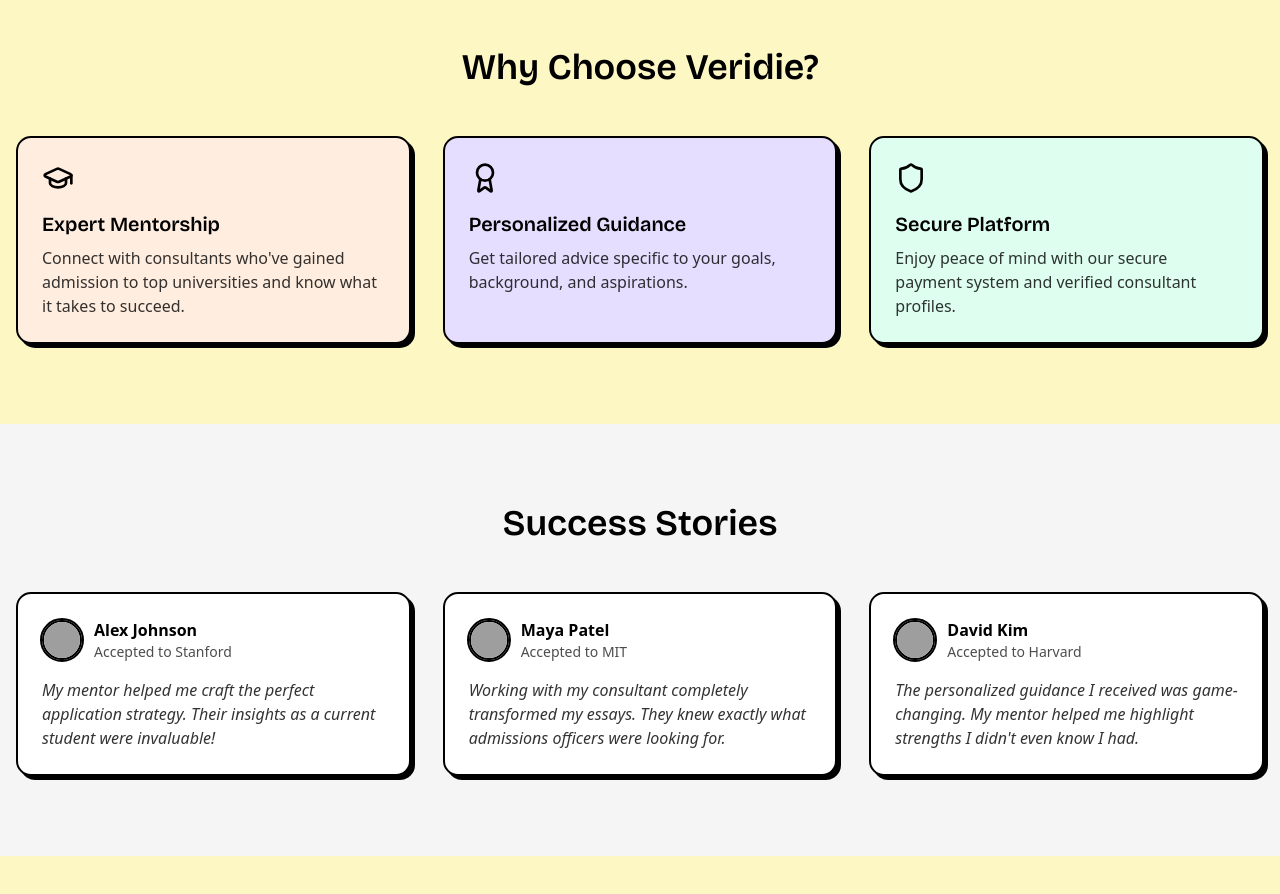
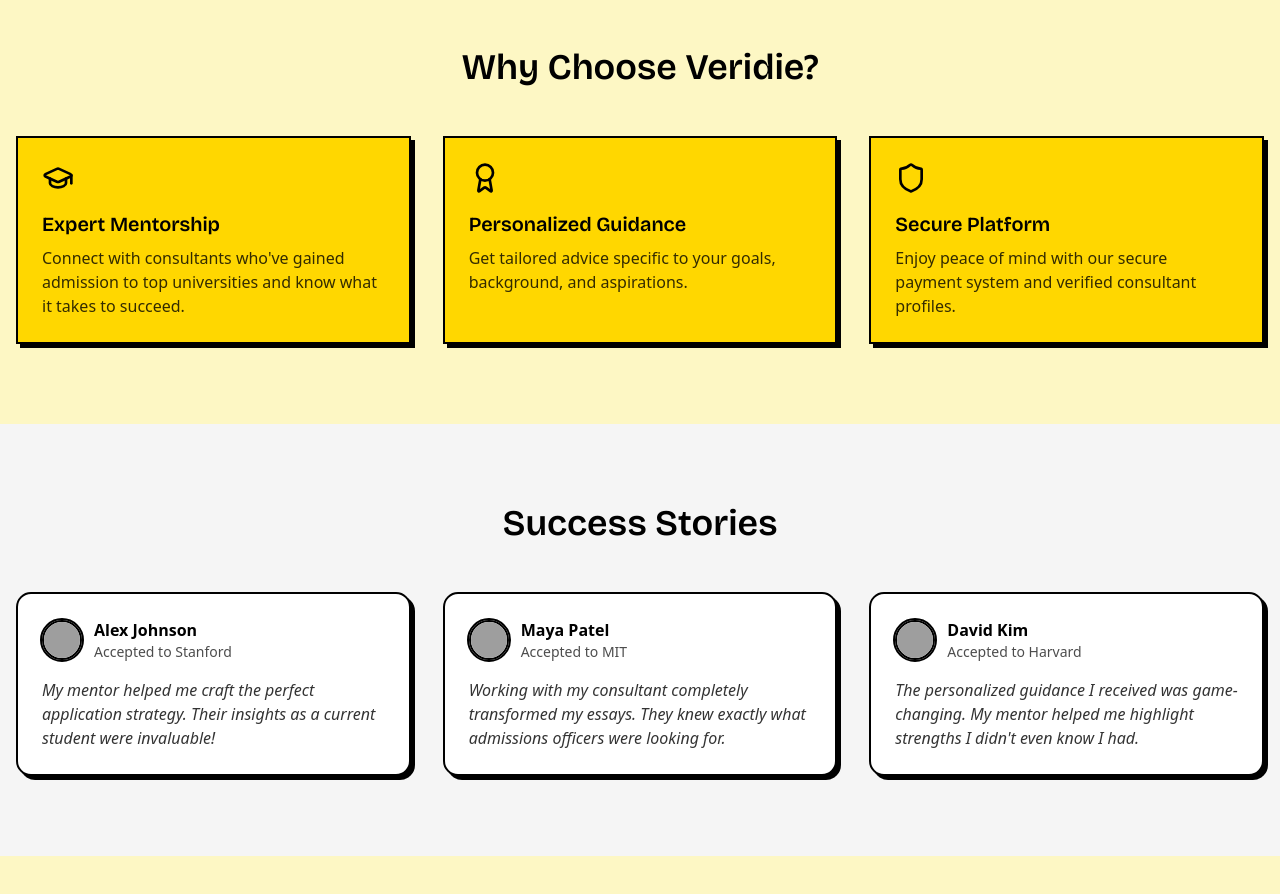
Before and after one commit to kofi-bhr/veridie-mono, a Next.js app: page / in a window 1280 px wide. Shown: the part 1000-1894 px from the top of the page. Built offline with nearby package versions, Linux system fonts and the light colour scheme; no server answers; the database is empty; grey boxes are pictures that could not be loaded.

Commit message:
UI and homepage

```diff
--- a/src/components/home/Features.tsx
+++ b/src/components/home/Features.tsx
@@ -9,19 +9,19 @@
     title: 'Expert Mentorship',
     description: "Connect with consultants who've gained admission to top universities and know what it takes to succeed.",
     icon: <GraduationCap className="w-8 h-8" />,
-    color: 'bg-[#FFEDDF]'
+    color: 'bg-[#FFD700]'
   },
   {
     title: 'Personalized Guidance',
     description: 'Get tailored advice specific to your goals, background, and aspirations.',
     icon: <Award className="w-8 h-8" />,
-    color: 'bg-[#E5DEFF]'
+    color: 'bg-[#FFD700]'
   },
   {
     title: 'Secure Platform',
     description: 'Enjoy peace of mind with our secure payment system and verified consultant profiles.',
     icon: <Shield className="w-8 h-8" />,
-    color: 'bg-[#DEFFEF]'
+    color: 'bg-[#FFD700]'
   }
 ];
 
@@ -48,7 +48,7 @@
               transition={{ duration: 0.5, delay: index * 0.1 }}
               viewport={{ once: true }}
             >
-              <Card className={`p-6 h-full ${feature.color} border-2 border-black shadow-[4px_4px_0px_0px_rgba(0,0,0,1)] transition-transform hover:translate-y-[-4px]`}>
+              <Card className={`p-6 h-full ${feature.color} border-2 border-black shadow-[4px_4px_0px_0px_rgba(0,0,0,1)] transition-transform hover:translate-y-[-4px] rounded-none`}>
                 <div className="flex flex-col h-full">
                   <div className="mb-4">
                     {feature.icon}
```
